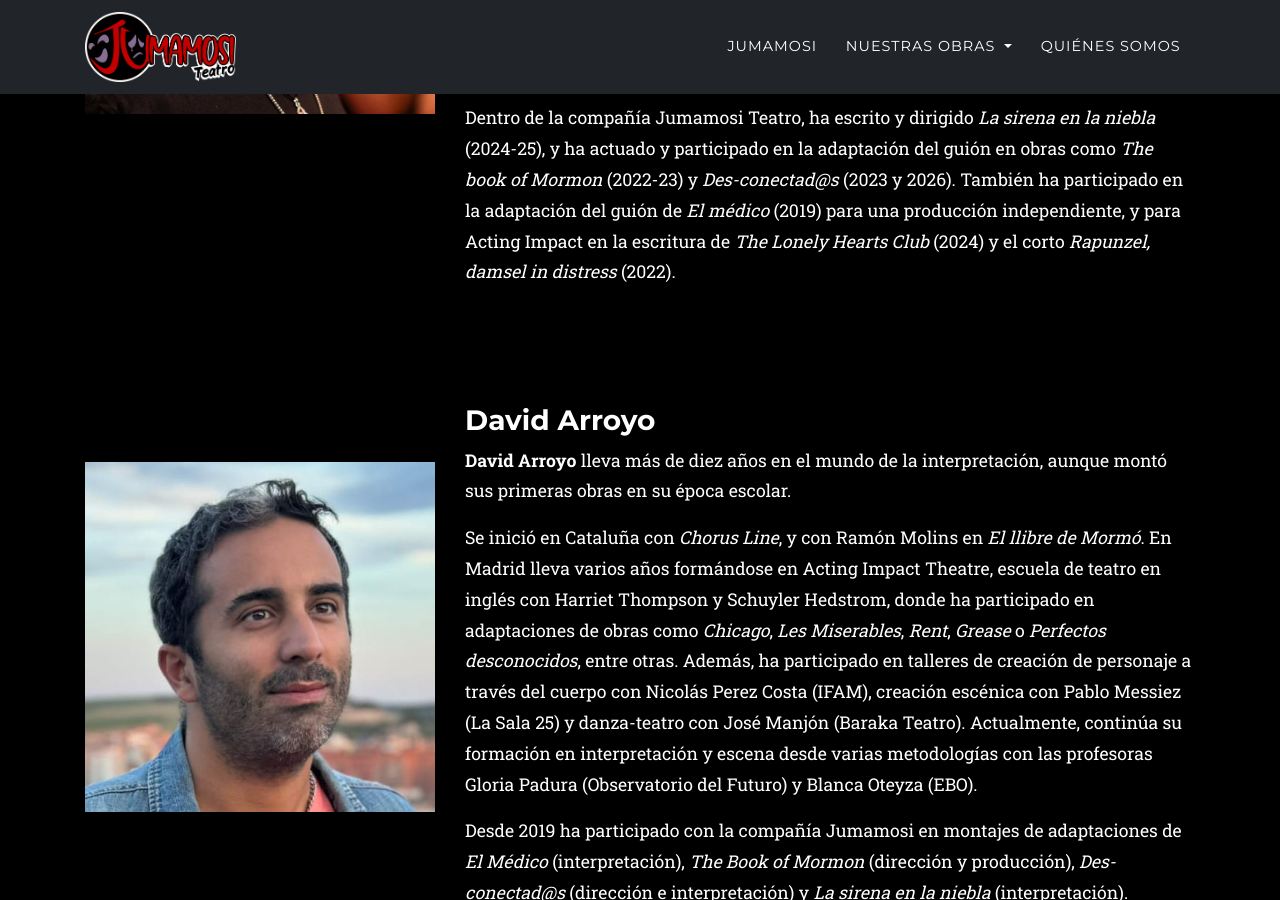
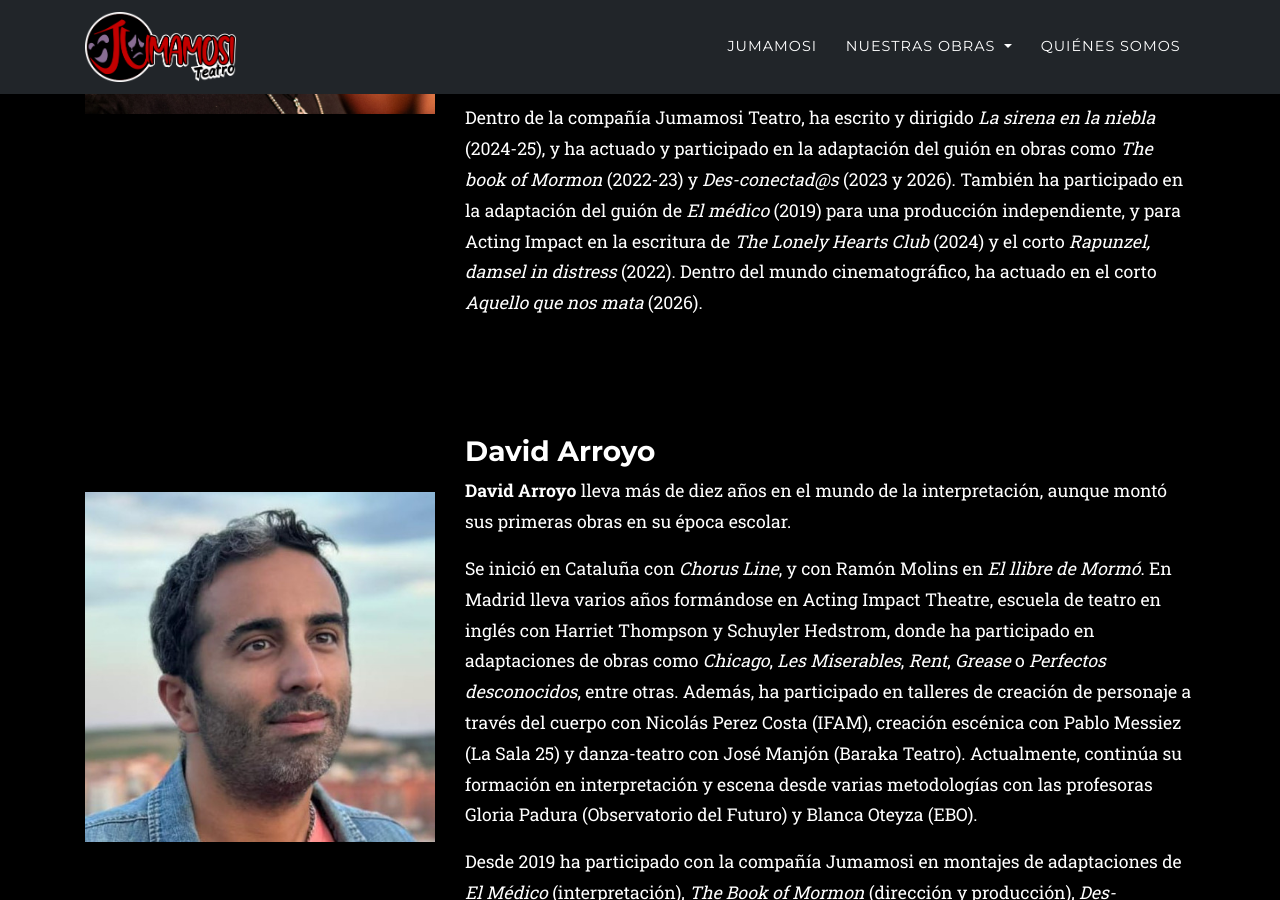
Before and after one commit to jumamositeatro/jumamositeatro.github.io, a Jekyll site: the page built from nosotros.md, in a window 1280 px wide and 900 px high, scrolled down 529 px. Built offline with Jekyll 4.4.1, drawn with Linux system fonts in a browser that asks for light colours; some web fonts are replaced.

Commit message:
Updated Andres' CV

```diff
--- a/_data/cvs.yml
+++ b/_data/cvs.yml
@@ -43,6 +43,7 @@
     adaptación del guión de *El médico* (2019) para una producción
     independiente, y para Acting Impact en la escritura de
     *The Lonely Hearts Club* (2024) y el corto *Rapunzel, damsel in distress* (2022).
+    Dentro del mundo cinematográfico, ha actuado en el corto *Aquello que nos mata* (2026).
 
 elena:
   name: Elena Jurado
```
